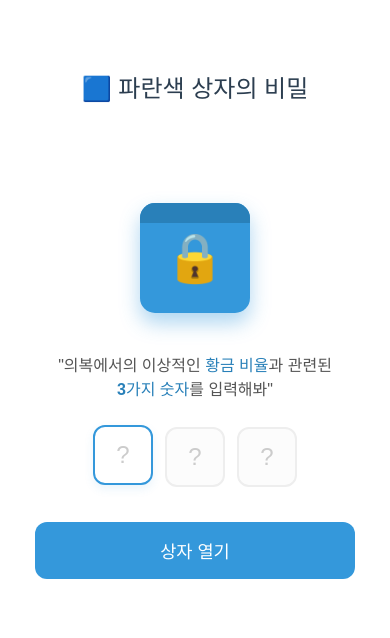
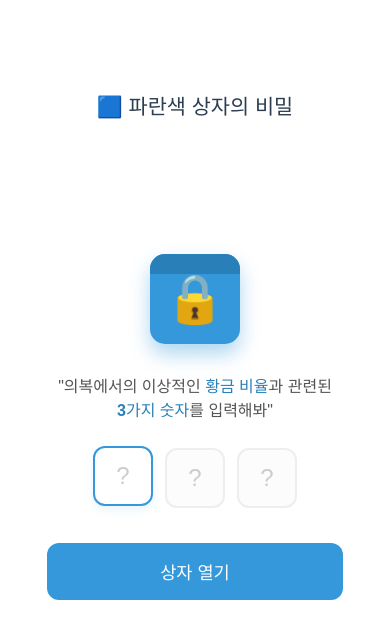
Before and after one commit to m1ns2o/clothes-quiz, a Vue app: page /bluebox in a window 390 px wide. Shown: the top 638 px of the page. Built offline with nearby package versions, Linux system fonts and the light colour scheme.

Commit message:
css edit

```diff
--- a/index.html
+++ b/index.html
@@ -3,7 +3,10 @@
 	<head>
 		<meta charset="UTF-8" />
 		<link rel="icon" type="image/svg+xml" href="/vite.svg" />
-		<meta name="viewport" content="width=device-width, initial-scale=1.0" />
+		<meta
+			name="viewport"
+			content="width=device-width, initial-scale=1.0, maximum-scale=1.0, user-scalable=no, viewport-fit=cover"
+		/>
 		<title>cloth-quiz</title>
 		<!-- TensorFlow.js and COCO-SSD via CDN -->
 		<script src="https://cdn.jsdelivr.net/npm/@tensorflow/tfjs@latest/dist/tf.min.js"></script>
--- a/src/App.vue
+++ b/src/App.vue
@@ -12,26 +12,32 @@
 
 <style>
 /* Global Reset */
+html,
 body {
 	margin: 0;
-	height: 100vh;
+	padding: 0;
+	height: 100%;
+	width: 100%;
 	overflow: hidden;
+	position: fixed;
 }
 
 #app {
-	height: 100vh;
+	height: 100%;
 	width: 100%;
 	background: #ffffff;
 	font-family: "Pretendard", sans-serif;
 	color: #333;
 	overflow: hidden;
+	position: relative;
 }
 
 .app-layout {
 	display: flex;
 	flex-direction: column;
-	height: 100vh;
+	height: 100%;
 	width: 100%;
+	position: relative;
 }
 
 .page-container {
@@ -41,5 +47,6 @@ body {
 	align-items: center;
 	width: 100%;
 	height: 100%;
+	overflow: hidden;
 }
 </style>
--- a/src/components/BlueBoxQuiz.vue
+++ b/src/components/BlueBoxQuiz.vue
@@ -151,24 +151,26 @@ const reset = () => {
 	display: flex;
 	justify-content: center;
 	align-items: center;
-	padding: 20px;
+	padding: 3%;
 	box-sizing: border-box;
 	overflow: hidden;
+	position: relative;
 }
 
 .center-card {
 	background: white;
 	width: 100%;
 	max-width: 500px;
-	height: 85%;
-	min-height: 600px;
+	height: 90%;
+	/* max-height: 1300px; */
 	border-radius: 25px;
 	padding: 40px 40px;
 	border: 1px solid #eee;
 	box-shadow: 0 10px 30px rgba(0, 0, 0, 0.05);
 	text-align: center;
 	position: relative;
-	overflow-y: auto;
+	overflow-y: hidden;
+	overflow-x: hidden;
 	display: flex;
 	flex-direction: column;
 }
@@ -382,11 +384,22 @@ const reset = () => {
 	.center-card {
 		border: none;
 		box-shadow: none;
-		padding: 20px 0;
+		padding: 30px 20px;
+		height: 95%;
+		max-height: none;
 	}
 	.blue-box-page {
-		padding: 15px;
-		align-items: flex-start; /* Move to top on mobile */
+		padding: 2%;
+		align-items: center;
+	}
+	.page-title {
+		font-size: 1.3rem;
+		margin-bottom: 20px;
+	}
+	.box-visual {
+		width: 90px;
+		height: 90px;
+		margin: 0 auto 15px;
 	}
 }
 </style>
--- a/src/components/ClothColorDetector.vue
+++ b/src/components/ClothColorDetector.vue
@@ -301,7 +301,7 @@ onUnmounted(() => {
 	width: 100%;
 	height: 100%;
 	margin: 0;
-	padding: 20px 0;
+	padding: 3% 0;
 	font-family: "Pretendard", sans-serif;
 	text-align: center;
 	background: #ffffff; /* Page background */
@@ -316,8 +316,9 @@ onUnmounted(() => {
 
 .camera-wrapper {
 	position: relative;
-	/* 80% Height, wider Portrait Ratio optimized */
-	height: 80%;
+	/* 85% Height, wider Portrait Ratio optimized */
+	height: 85%;
+	max-height: 90%;
 	aspect-ratio: 3/4;
 	max-width: 90%;
 
```
